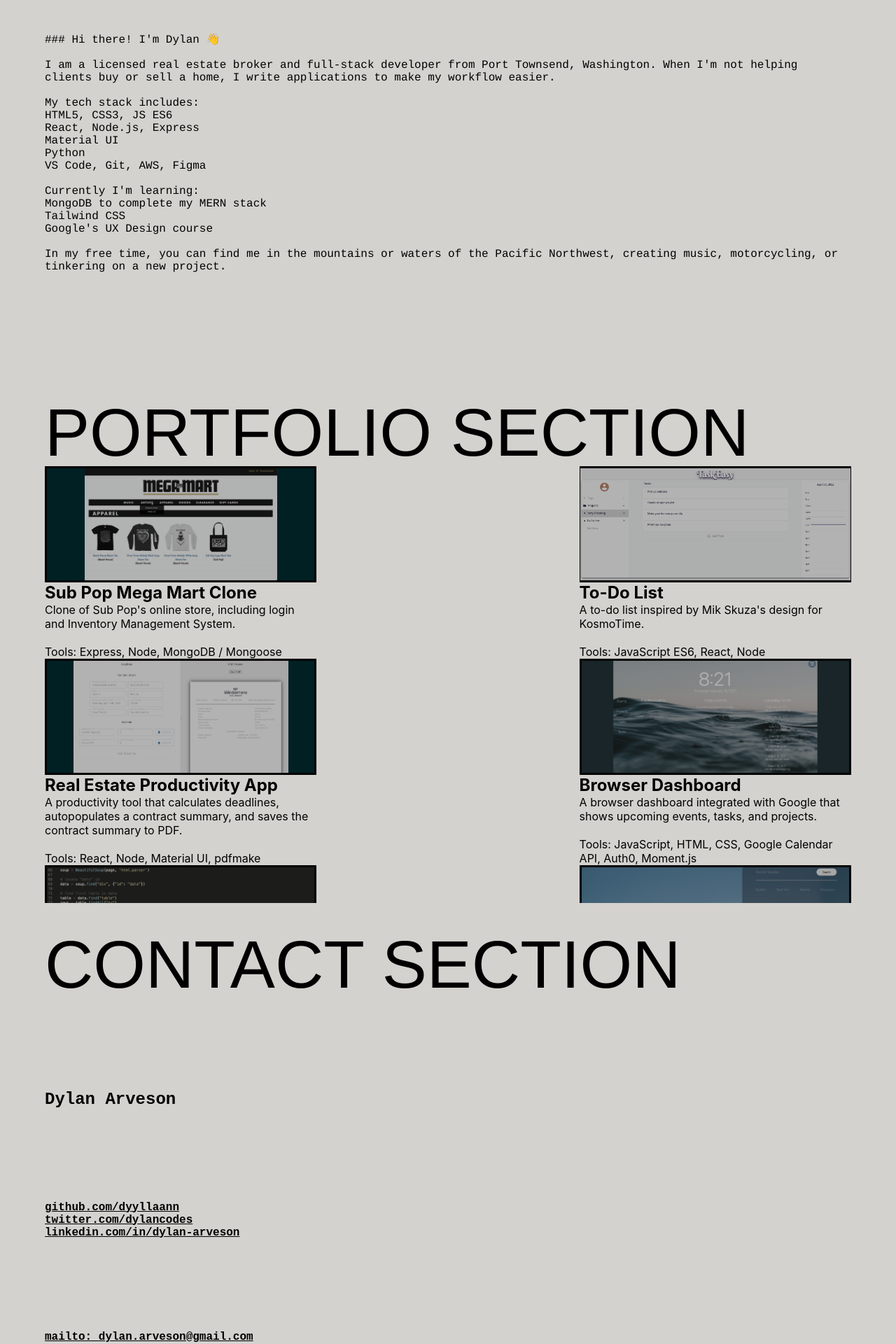
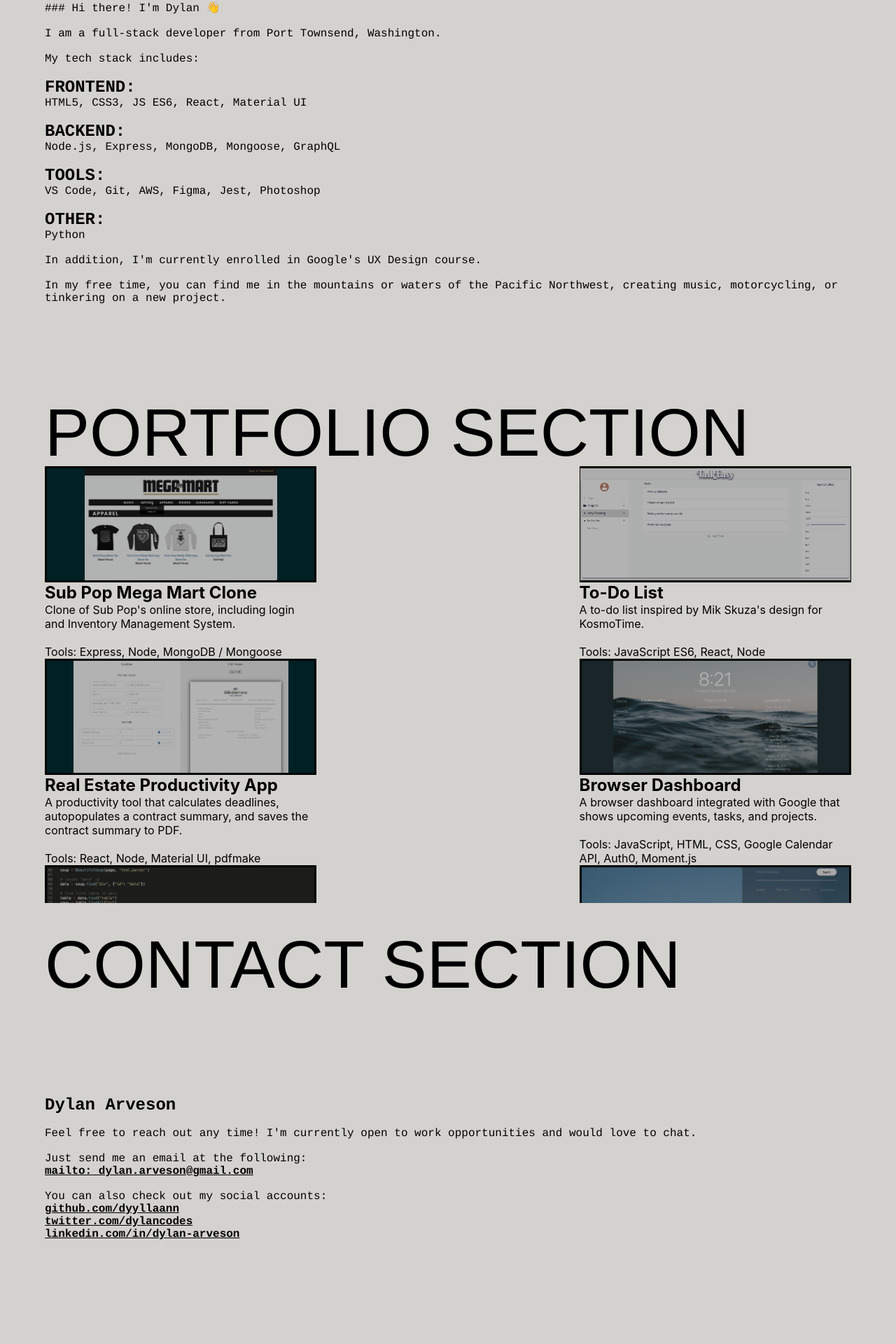
Before and after one commit to dyyllaann/portfolio, a React (Create React App) app: page /info in a window 1280 px wide. Shown: the part 990-2910 px from the top of the page at 70% size. Built offline with nearby package versions, Linux system fonts and the light colour scheme.

Commit message:
Rewrite ABOUT and CONTACT sections.

```diff
--- a/public/index.html
+++ b/public/index.html
@@ -28,6 +28,28 @@
     <link rel="preconnect" href="https://fonts.googleapis.com">
     <link rel="preconnect" href="https://fonts.gstatic.com" crossorigin>
     <link href="https://fonts.googleapis.com/css2?family=Josefin+Slab&display=swap" rel="stylesheet">
+
+    <!-- DEV ICONS -->
+    <link rel="stylesheet" href="https://cdn.jsdelivr.net/gh/devicons/devicon@v2.15.1/devicon.min.css"><!-- AWS -->
+    <link rel="stylesheet" href="https://cdn.jsdelivr.net/gh/devicons/devicon@v2.15.1/devicon.min.css"><!-- BOOTSTRAP -->
+    <link rel="stylesheet" href="https://cdn.jsdelivr.net/gh/devicons/devicon@v2.15.1/devicon.min.css"><!-- CSS -->
+    <link rel="stylesheet" href="https://cdn.jsdelivr.net/gh/devicons/devicon@v2.15.1/devicon.min.css"><!-- EXPRESS -->
+    <link rel="stylesheet" href="https://cdn.jsdelivr.net/gh/devicons/devicon@v2.15.1/devicon.min.css"><!-- FIGMA -->
+    <link rel="stylesheet" href="https://cdn.jsdelivr.net/gh/devicons/devicon@v2.15.1/devicon.min.css"><!-- FIREBASE -->
+    <link rel="stylesheet" href="https://cdn.jsdelivr.net/gh/devicons/devicon@v2.15.1/devicon.min.css"><!-- GIT -->
+    <link rel="stylesheet" href="https://cdn.jsdelivr.net/gh/devicons/devicon@v2.15.1/devicon.min.css"><!-- GRAPHQL -->
+    <link rel="stylesheet" href="https://cdn.jsdelivr.net/gh/devicons/devicon@v2.15.1/devicon.min.css"><!-- HTML -->
+    <link rel="stylesheet" href="https://cdn.jsdelivr.net/gh/devicons/devicon@v2.15.1/devicon.min.css"><!-- JS -->
+    <link rel="stylesheet" href="https://cdn.jsdelivr.net/gh/devicons/devicon@v2.15.1/devicon.min.css"><!-- JEST -->
+    <link rel="stylesheet" href="https://cdn.jsdelivr.net/gh/devicons/devicon@v2.15.1/devicon.min.css"><!-- MONGODB -->
+    <link rel="stylesheet" href="https://cdn.jsdelivr.net/gh/devicons/devicon@v2.15.1/devicon.min.css"><!-- NODEJS -->
+    <link rel="stylesheet" href="https://cdn.jsdelivr.net/gh/devicons/devicon@v2.15.1/devicon.min.css"><!-- NPM -->
+    <link rel="stylesheet" href="https://cdn.jsdelivr.net/gh/devicons/devicon@v2.15.1/devicon.min.css"><!-- Ps-->
+    <link rel="stylesheet" href="https://cdn.jsdelivr.net/gh/devicons/devicon@v2.15.1/devicon.min.css"><!-- PYTHON -->
+    <link rel="stylesheet" href="https://cdn.jsdelivr.net/gh/devicons/devicon@v2.15.1/devicon.min.css"><!-- REACT -->
+    <link rel="stylesheet" href="https://cdn.jsdelivr.net/gh/devicons/devicon@v2.15.1/devicon.min.css"><!-- VSCODE -->
+    <link rel="stylesheet" href="https://cdn.jsdelivr.net/gh/devicons/devicon@v2.15.1/devicon.min.css"><!-- WEBPACK -->
+
     <title>Dylan Arveson | Designer and full-stack developer</title>
     <style>
       body {
--- a/src/App.css
+++ b/src/App.css
@@ -12,6 +12,11 @@ section {
 
 section > div {
   flex: 1;
+}
+
+.devicon {
+  width: 85px;
+  height: 85px;
 }
 
 .downArrow {
@@ -56,6 +61,13 @@ h1 {
   margin-top: auto;
 }
 
+i {
+  display: inline-block;
+  padding: 10px;
+  font-size: 85px;
+  margin: 0 auto;
+}
+
 nav {
   height: 5vh;
   font-family: 'Josefin Slab', serif;
@@ -91,7 +103,7 @@ nav > * {
 }
 
 #contact > * {
-  font-family: 'Courier New', Courier, monospace;
+  font-family: Courier, monospace;
 }
 
 #contact a {
--- a/src/App.js
+++ b/src/App.js
@@ -108,26 +108,60 @@ function About() {
 			</div>
 			<div id="about-paragraph">
 				<p>
-					### Hi there! I'm Dylan 👋 <br /> <br />
-					I am a licensed real estate broker and full-stack developer from Port
-					Townsend, Washington. When I'm not helping clients buy or sell a home,
-					I write applications to make my workflow easier.
+					### Hi there! I'm Dylan 👋 <br /> <br />I am a full-stack developer
+					from Port Townsend, Washington.
+				</p>
 				<br />
+				<p>
+					My tech stack includes: <br />
+				</p>
+				{/* <i class="devicon-amazonwebservices-plain-wordmark"></i>
+				<i class="devicon-bootstrap-plain-wordmark"></i>
+				<i class="devicon-css3-plain"></i>
+				<i class="devicon-express-original-wordmark"></i>
+				<i class="devicon-figma-plain"></i>
+				<i class="devicon-firebase-plain"></i>
+				<i class="devicon-git-plain-wordmark"></i>
+				<i class="devicon-graphql-plain-wordmark"></i>
+				<i class="devicon-html5-plain-wordmark"></i>
+				<i class="devicon-javascript-plain"></i>
+				<i class="devicon-jest-plain"></i>
+				<i class="devicon-mongodb-plain-wordmark"></i>
+				<i class="devicon-nodejs-plain-wordmark"></i>
+				<i class="devicon-npm-original-wordmark"></i>
+				<i class="devicon-photoshop-line"></i>
+				<i class="devicon-python-plain-wordmark"></i>
+				<i class="devicon-react-original-wordmark"></i>
+				<i class="devicon-vscode-plain-wordmark"></i>
+				<img src="https://cdn.jsdelivr.net/gh/devicons/devicon/icons/vscode/vscode-original-wordmark.svg" alt="" class="devicon"/>
+				<i class="devicon-webpack-plain-wordmark"></i>
+				<img src="https://cdn.jsdelivr.net/gh/devicons/devicon/icons/webpack/webpack-plain-wordmark.svg" /> */}
 				<br />
-          My tech stack includes: <br />
-          HTML5, CSS3, JS ES6 <br />
-          React, Node.js, Express <br />
-          Material UI <br />
-          Python <br />
-          VS Code, Git, AWS, Figma
+				<h2>FRONTEND:</h2>
+				<p>
+					HTML5, CSS3, JS ES6, React, Material UI
+				</p>
 				<br />
+				<h2>BACKEND:</h2>
+				<p>
+					Node.js, Express, MongoDB, Mongoose, GraphQL
+				</p>
 				<br />
-          Currently I'm learning: <br />
-					MongoDB to complete my MERN stack <br />
-          Tailwind CSS <br />
-          Google's UX Design course
+				<h2>TOOLS:</h2>
+				<p>
+					VS Code, Git, AWS, Figma, Jest, Photoshop
+				</p>
 				<br />
+				<h2>OTHER:</h2>
+				<p>
+					Python
+				</p>
 				<br />
+				<p>
+					In addition, I'm currently enrolled in Google's UX Design course.
+					</p>
+				<br />
+				<p>
 					In my free time, you can find me in the mountains or waters of the
 					Pacific Northwest, creating music, motorcycling, or tinkering on a new
 					project.
@@ -209,16 +243,41 @@ function Contact() {
 				<h1>Contact Section</h1>
 			</div>
 			<div>
-        <h2>
-          Dylan Arveson
-        </h2>
-      </div>
-			<div>
-				<a href="https://www.github.com/dyyllaann" rel="noreferrer" target="_blank">
+				<h2>Dylan Arveson</h2>
+				<br />
+				<p>
+					Feel free to reach out any time! I'm currently open to work
+					opportunities and would love to chat.
+				</p>
+				<br />
+				<p>
+					Just send me an email at the following:
+				</p>
+				<a
+					href="mailto:dylan.arveson@gmail.com?body=Hey Dylan!"
+					rel="noreferrer"
+					target="_blank"
+				>
+					mailto: dylan.arveson@gmail.com
+				</a>
+				<br />
+				<br />
+				<p>
+					You can also check out my social accounts:
+				</p>
+				<a
+					href="https://www.github.com/dyyllaann"
+					rel="noreferrer"
+					target="_blank"
+				>
 					github.com/dyyllaann
 				</a>
 				<br />
-				<a href="https://www.twitter.com/dylancodes" rel="noreferrer" target="_blank">
+				<a
+					href="https://www.twitter.com/dylancodes"
+					rel="noreferrer"
+					target="_blank"
+				>
 					twitter.com/dylancodes
 				</a>
 				<br />
@@ -231,15 +290,7 @@ function Contact() {
 				</a>
 				<br />
 			</div>
-			<div>
-				<a
-					href="mailto:dylan.arveson@gmail.com?body=Hey Dylan!"
-					rel="noreferrer"
-					target="_blank"
-				>
-					mailto: dylan.arveson@gmail.com
-				</a>
-			</div>
+			<div></div>
 		</section>
 	);
 }
```
Lines whose indentation alone changed are shown as unchanged.
